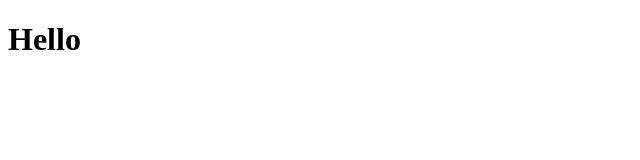
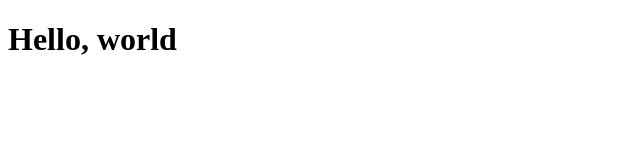
Before and after one commit to exemplar-codes/react-express-simple-app, a React (Create React App) app: page / in a window 1280 px wide. Shown: the top 160 px of the page, without its empty margins (0-640 px from the left). Built offline with nearby package versions, Linux system fonts and the light colour scheme.

Commit message:
Show Hello, world

```diff
--- a/src/client-app/App.jsx
+++ b/src/client-app/App.jsx
@@ -1,7 +1,7 @@
 import React from "react";
 
 const App = () => {
-  return <h1>Hello</h1>;
+  return <h1>Hello, world</h1>;
 };
 
 export default App;
```
